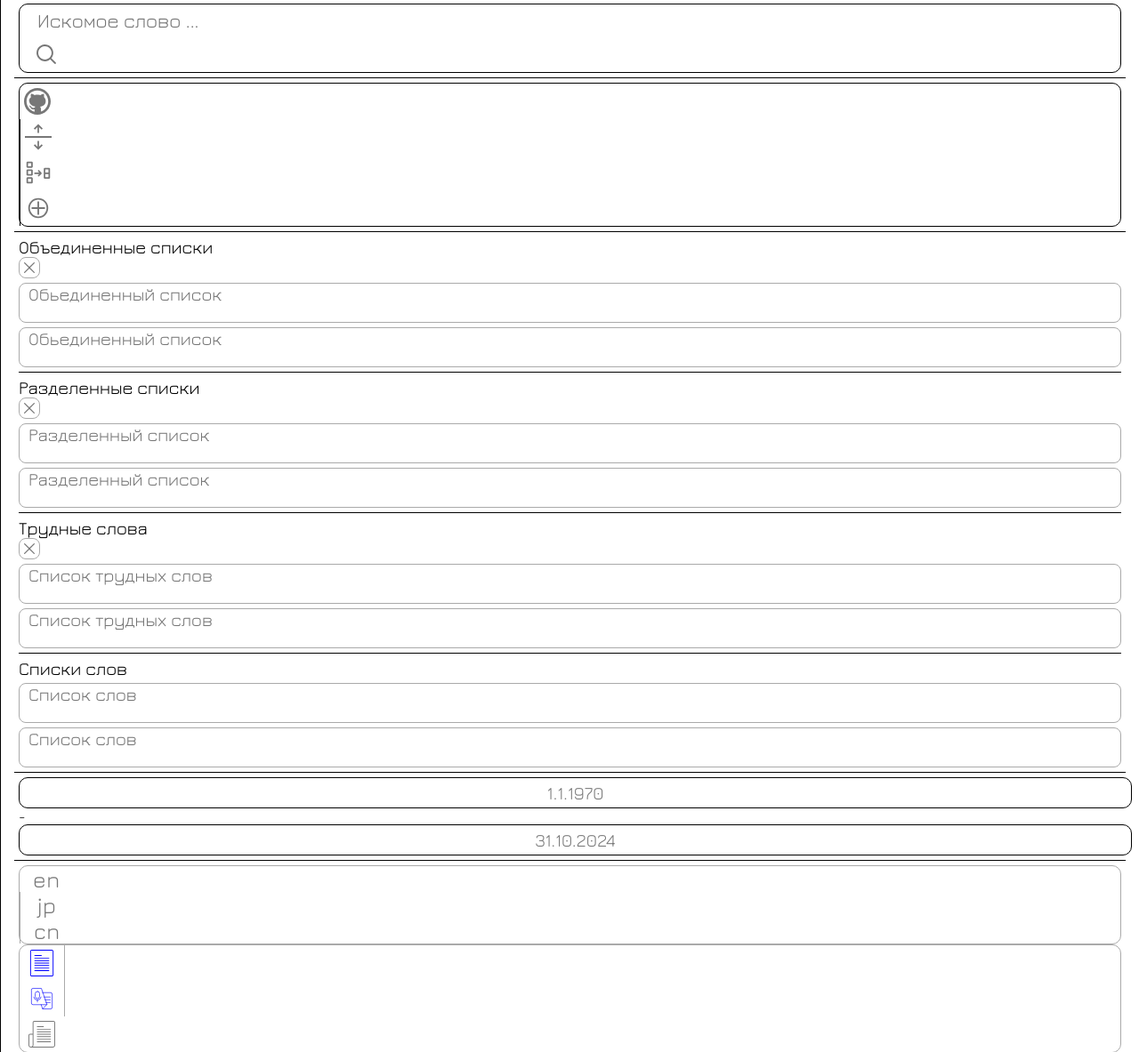
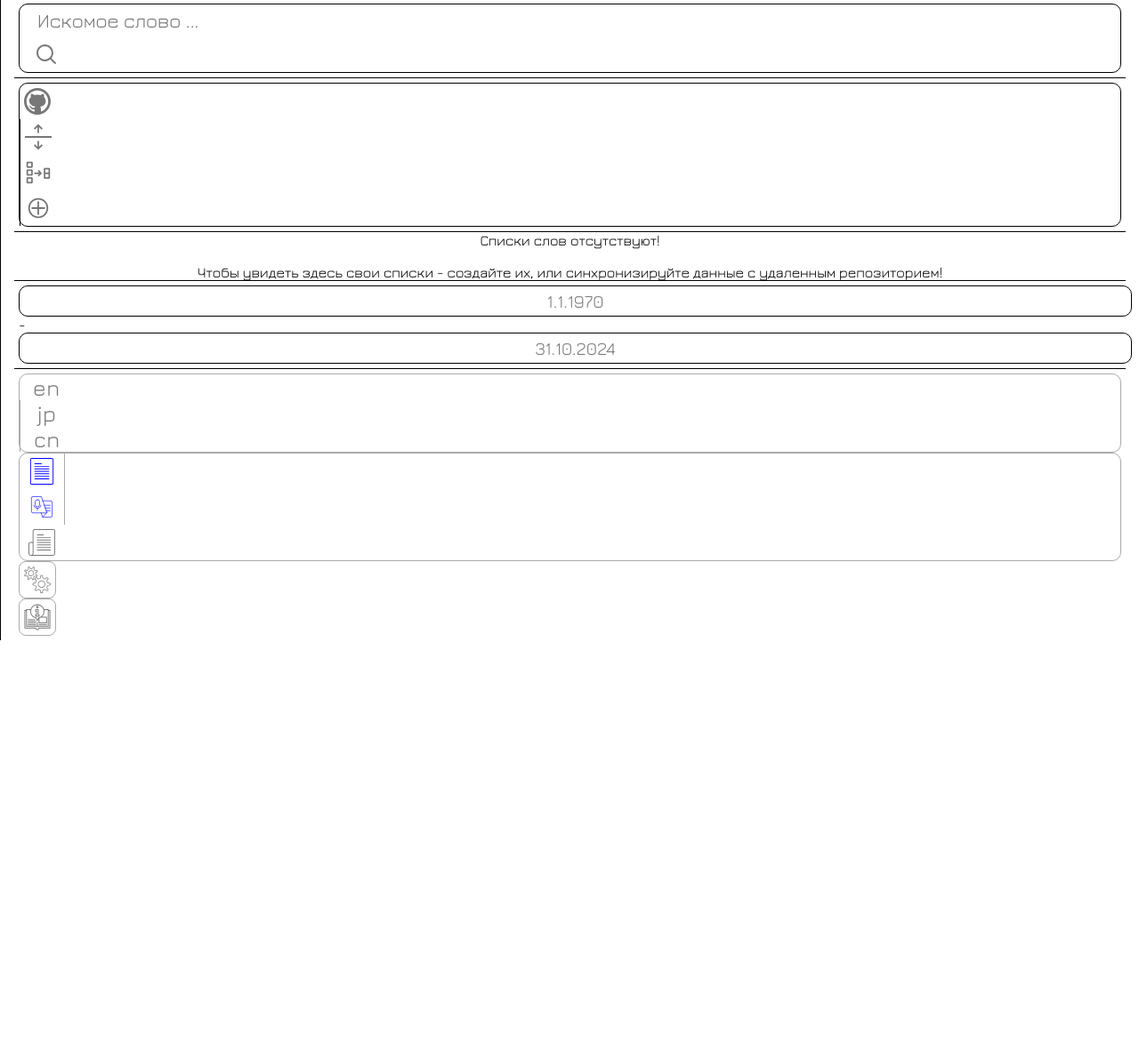
Before and after one commit to ReijiAkkerman/Randomizer_web_page, a PHP site: page /app/view/randomizer.php in a window 1280 px wide. Shown: the part 98-1281 px from the top of the page at 89% size. After the commit the page ends 818 px from the top, so only its background shows below. Run offline with PHP 8.4, Linux system fonts and the light colour scheme; the template is opened without the code that fills it, so the values that code supplies are empty; style sheets or scripts are compiled from the project's sources.

Commit message:
Добавил информацию об отсутствии списков

```diff
--- a/src/app/view/randomizer.php
+++ b/src/app/view/randomizer.php
@@ -276,6 +276,8 @@
                 </div>
             </div>
             <div class="lists">
+                <p class="lists_absense-info">Списки слов отсутствуют!</p>
+                <p class="lists_absense-info"><br>Чтобы увидеть здесь свои списки - создайте их, или синхронизируйте данные с удаленным репозиторием!</p>
                 <div class="lists-combining" style="display:none;">
                     <p class="lists_title">Списки для объединения</p>
                     <div class="lists_select-list">
@@ -295,7 +297,7 @@
                         </button>
                     </div>
                 </div>
-                <div class="lists-combined">
+                <div class="lists-combined" style="display:none;">
                     <div class="lists_header">
                         <p class="lists_title">Объединенные списки</p>
                         <button class="lists_delete-lists">
@@ -321,7 +323,7 @@
                         </button>
                     </div>
                 </div>
-                <div class="lists-temporary-split">
+                <div class="lists-temporary-split" style="display:none;">
                     <div class="lists_header">
                         <p class="lists_title">Разделенные списки</p>
                         <button class="lists_delete-lists">
@@ -347,7 +349,7 @@
                         </button>
                     </div>
                 </div>
-                <div class="lists-hard-word">
+                <div class="lists-hard-word" style="display:none;">
                     <div class="lists_header">
                         <p class="lists_title">Трудные слова</p>
                         <button class="lists_delete-lists">
@@ -373,7 +375,7 @@
                         </button>
                     </div>
                 </div>
-                <div class="lists-word">
+                <div class="lists-word" style="display:none;">
                     <p class="lists_title">Списки слов</p>
                     <div class="lists_select-list">
                         <p>Список слов</p>
--- a/src/css/randomizer/style.css
+++ b/src/css/randomizer/style.css
@@ -561,6 +561,9 @@ svg {
 .randomizer > .dashboard .lists_delete-lists:hover > svg {
   fill: #000;
 }
+.randomizer > .dashboard .lists_absense-info {
+  text-align: center;
+}
 .randomizer > .dashboard .filters-form {
   gap: 10px;
 }
--- a/src/scss/randomizer/style.scss
+++ b/src/scss/randomizer/style.scss
@@ -668,6 +668,10 @@
                     }
                 }
             }
+
+            &_absense-info {
+                text-align: center;
+            }
         }
 
         .filters {
```
Also changed, not shown: 1 other file.
